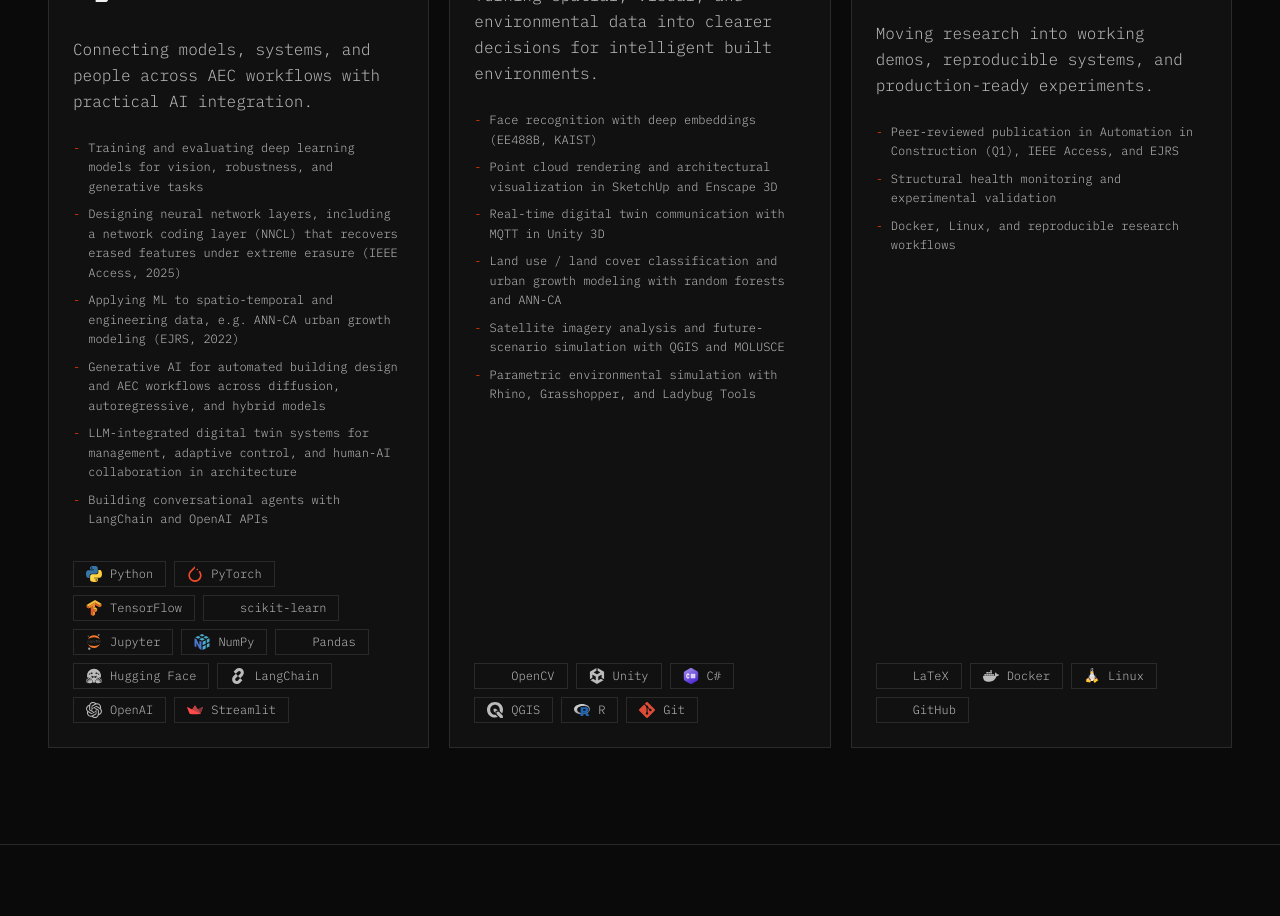
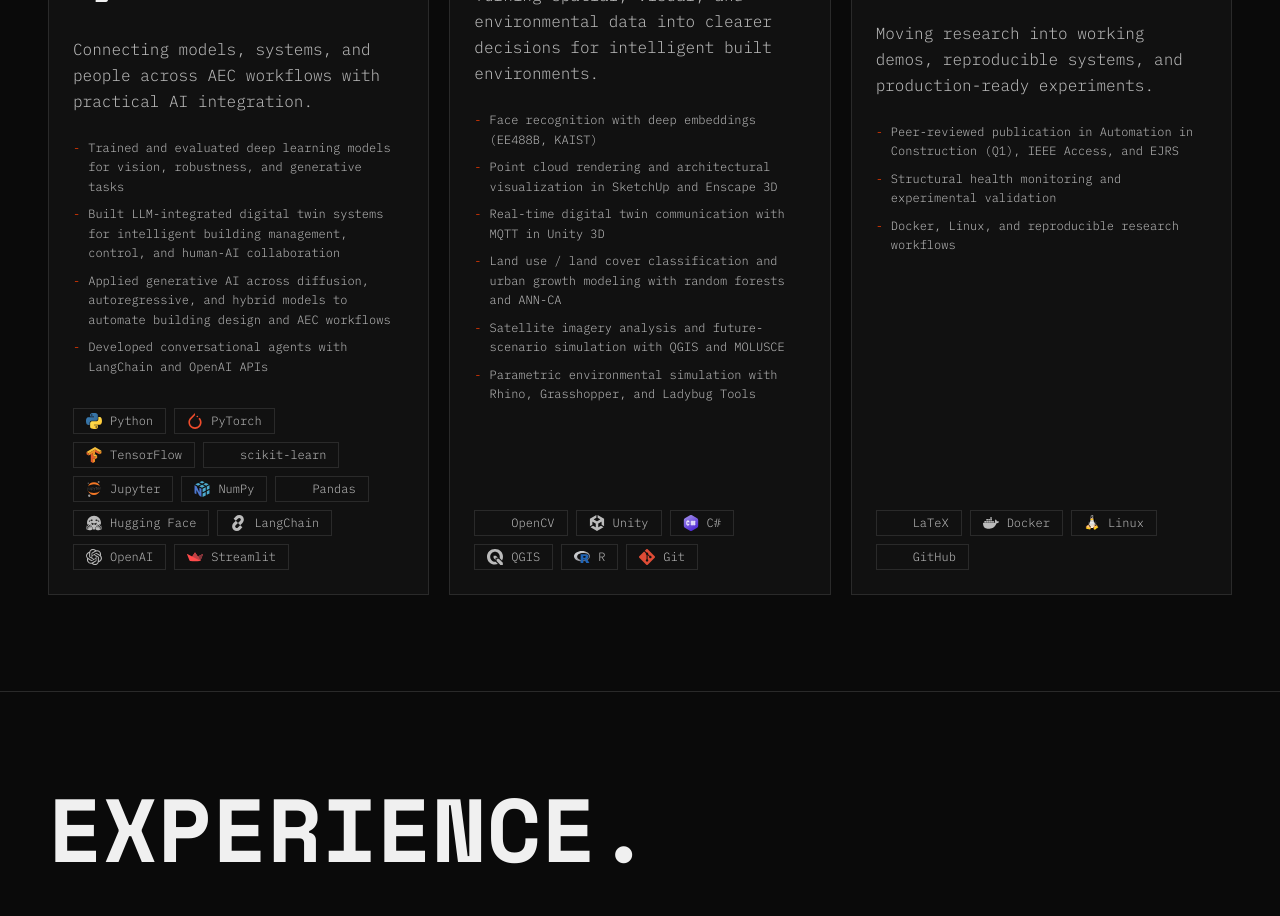
Before and after one commit to adeerkhan/adeerkhan.github.io, a Next.js app: page / in a window 1280 px wide. Shown: the part 1400-2316 px from the top of the page. Built offline with nearby package versions, Linux system fonts and the light colour scheme; some icons are missing.

Commit message:
Condense Development & AI Integration skills copy

```diff
--- a/data/skills.ts
+++ b/data/skills.ts
@@ -7,12 +7,10 @@
     summary:
       "Connecting models, systems, and people across AEC workflows with practical AI integration.",
     capabilities: [
-      "Training and evaluating deep learning models for vision, robustness, and generative tasks",
-      "Designing neural network layers, including a network coding layer (NNCL) that recovers erased features under extreme erasure (IEEE Access, 2025)",
-      "Applying ML to spatio-temporal and engineering data, e.g. ANN-CA urban growth modeling (EJRS, 2022)",
-      "Generative AI for automated building design and AEC workflows across diffusion, autoregressive, and hybrid models",
-      "LLM-integrated digital twin systems for management, adaptive control, and human-AI collaboration in architecture",
-      "Building conversational agents with LangChain and OpenAI APIs",
+      "Trained and evaluated deep learning models for vision, robustness, and generative tasks",
+      "Built LLM-integrated digital twin systems for intelligent building management, control, and human-AI collaboration",
+      "Applied generative AI across diffusion, autoregressive, and hybrid models to automate building design and AEC workflows",
+      "Developed conversational agents with LangChain and OpenAI APIs",
     ],
     softwareSkills: [
       { skillName: "Python", iconifyTag: "logos:python" },
```
